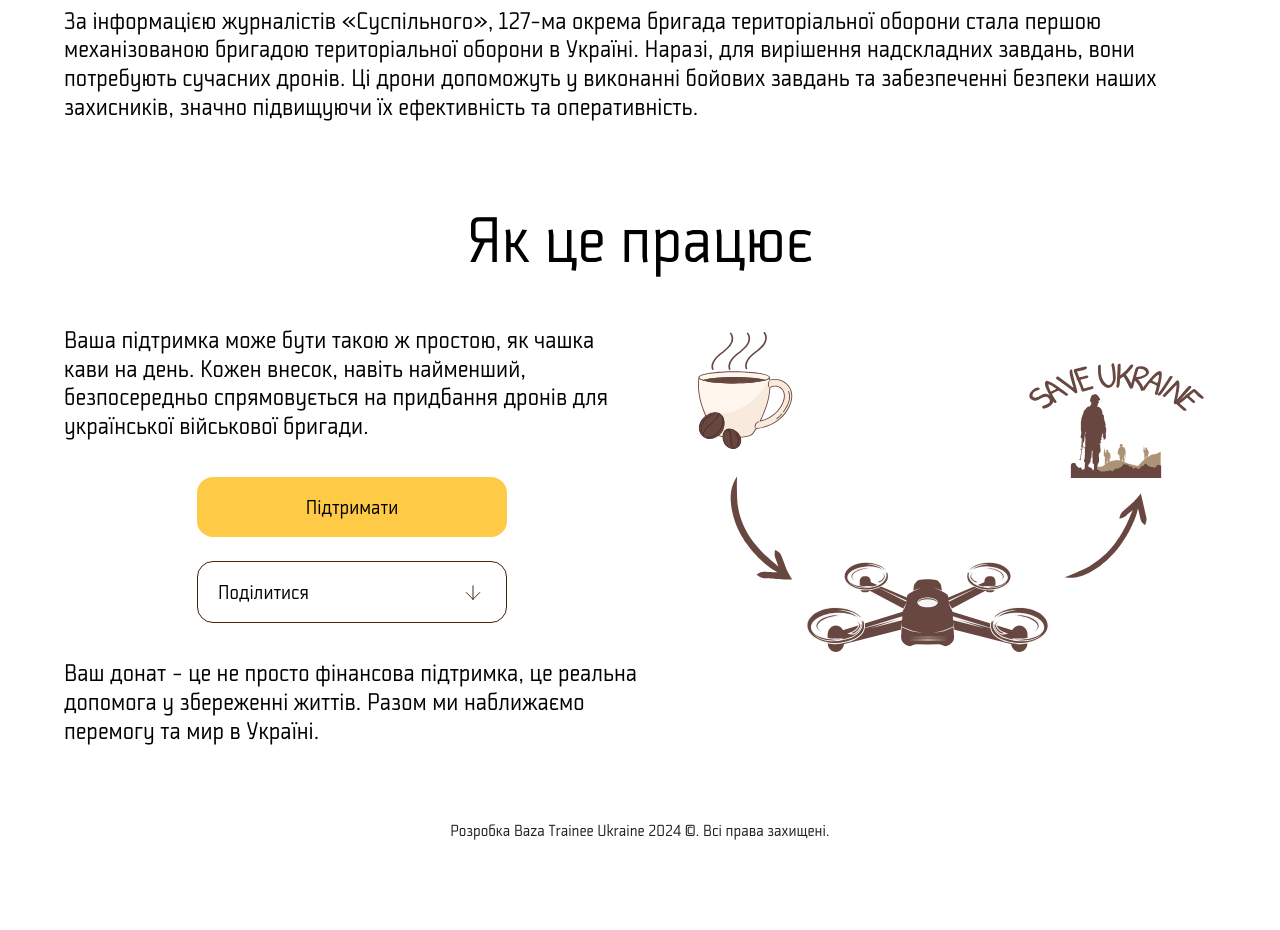
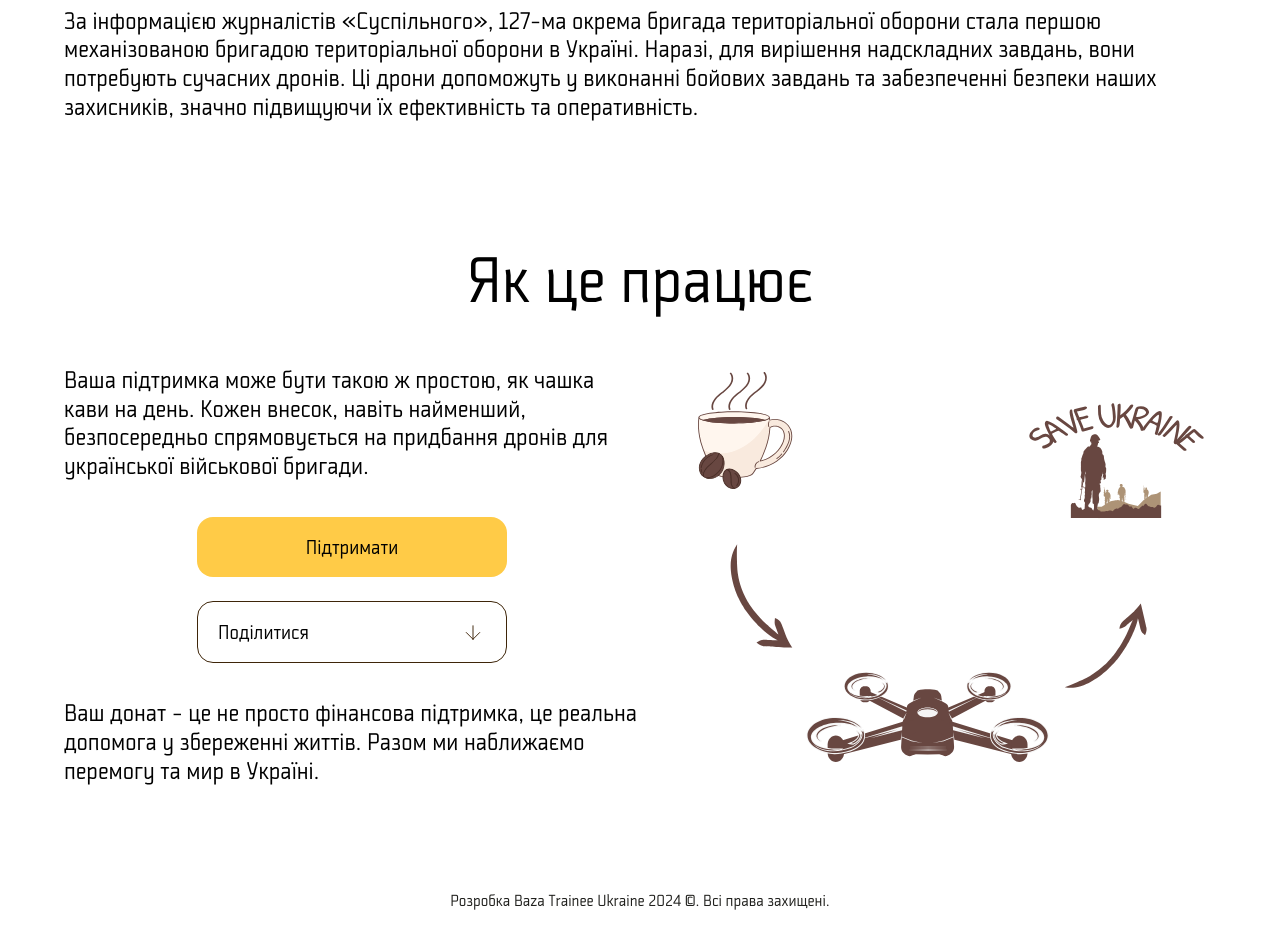
Before and after one commit to baza-trainee/127-zbir-2, a React (Vite) app: page / in a window 1280 px wide. Shown: the part 2620-3550 px from the top of the page. Before the commit the page ends 3488 px from the top, so only its background shows below. Built offline with nearby package versions, Linux system fonts and the light colour scheme; no server answers.

Commit message:
fix styles: space betwen footer and details. add slider img: obj-fit-cover)

```diff
--- a/src/components/Carousel/Carousel.module.scss
+++ b/src/components/Carousel/Carousel.module.scss
@@ -31,6 +31,7 @@
 .images {
   width: 100%;
   height: 100%;
+  object-fit: cover;
   min-height: 220px;
   display: block;
   border-radius: 16px;
--- a/src/components/Footer/Footer.module.scss
+++ b/src/components/Footer/Footer.module.scss
@@ -2,8 +2,11 @@
 
 .footer {
   width: 100%;
-  padding: 40px 45px 28px;
+  padding: 0px 45px 28px;
   margin: 0 auto;
+  @media screen and (min-width: 1200px) {
+    padding-bottom: 20px;
+  }
 }
 .footerText {
   color: rgb(32, 32, 29);
--- a/src/components/HowItWorks/HowItWorks.module.scss
+++ b/src/components/HowItWorks/HowItWorks.module.scss
@@ -2,8 +2,12 @@
   display: flex;
   align-items: center;
   flex-direction: column;
-  margin-bottom: 40px;
-  margin-top: 80px;
+  padding-bottom: 80px;
+  padding-top: 80px;
+  @media screen and (min-width: 1200px) {
+    padding-bottom: 120px;
+    padding-top: 120px;
+  }
 }
 
 .tittle {
@@ -20,7 +24,6 @@
   display: flex;
   align-items: center;
   flex-direction: column;
-  margin-bottom: 80px;
   gap: 24px;
   width: 100%;
   position: relative;
@@ -29,6 +32,9 @@
   }
   @media screen and (min-width: 1200px) {
     align-items: start;
+    height: 406px;
+  }
+  @media screen and (min-width: 1440px) {
     height: 336px;
   }
 }
```
